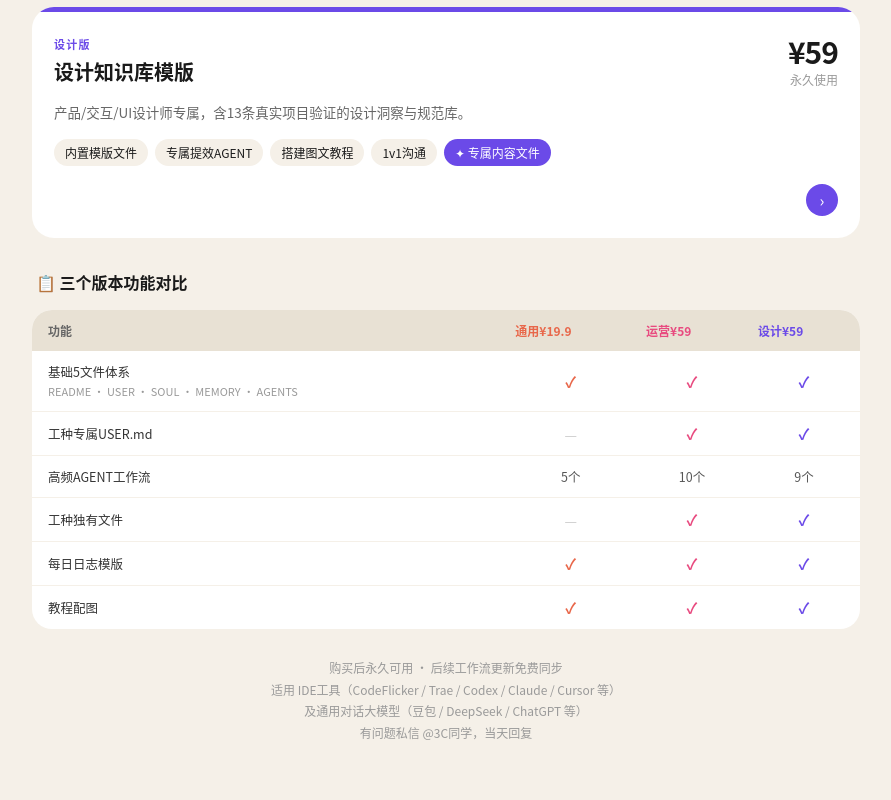
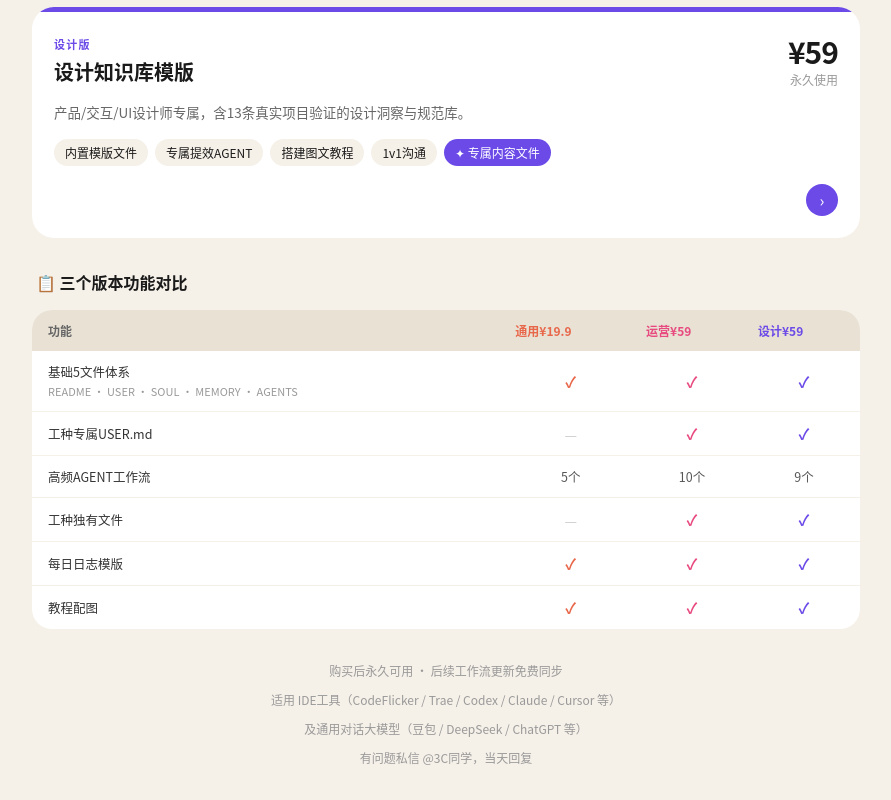
Before and after one commit to CCCOCI/coci-chan-knowledge-pricing-web, a plain HTML site: page index.html in a window 1280 px wide. Shown: the part 711-1511 px from the top of the page, without its empty margins (194-1085 px from the left). Drawn offline with Linux system fonts and the light colour scheme.

Commit message:
fix: footer line-height and padding

```diff
--- a/index.html
+++ b/index.html
@@ -243,14 +243,14 @@
 
     /* ── 底部说明 ── */
     .footer {
-      padding: 28px 24px 48px;
+      padding: 28px 24px 28px;
       text-align: center;
     }
 
     .footer p {
       font-size: 12px;
       color: var(--ink-muted);
-      line-height: 1.8;
+      line-height: 2.4;
     }
   </style>
 </head>
```
